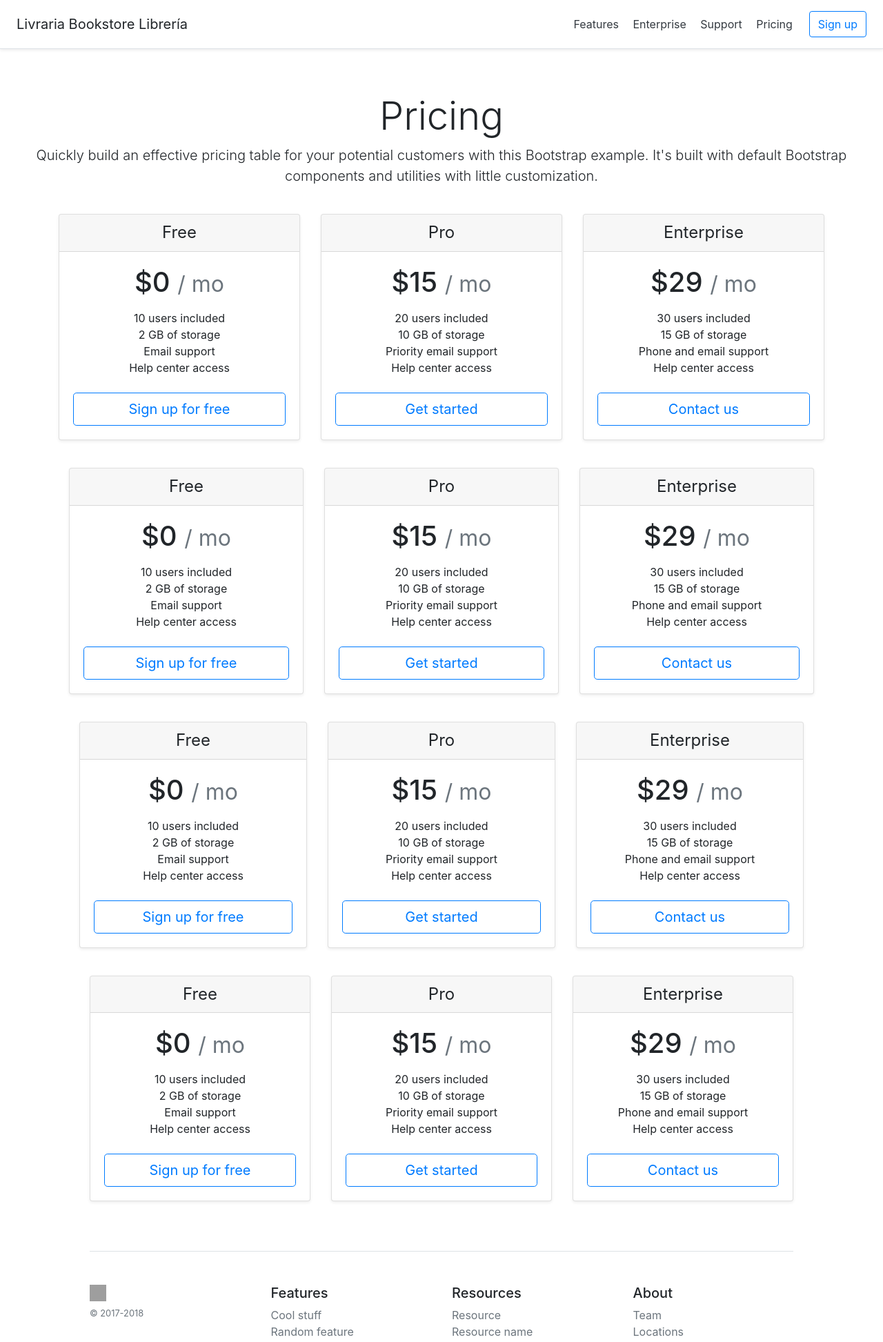
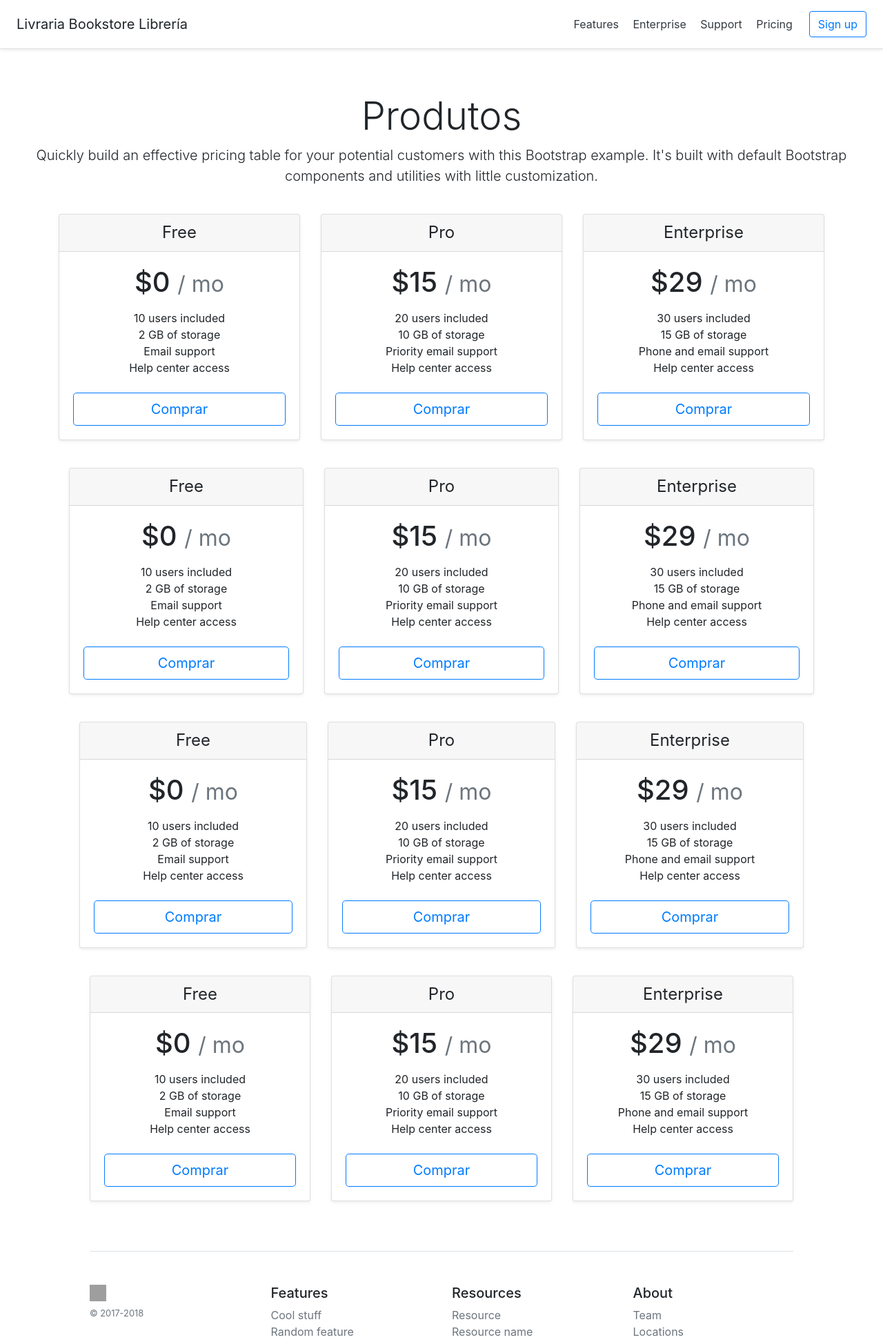
Before and after one commit to MathLyon/TrabalhoWeb, a PHP site: page /Comprar.php in a window 1280 px wide. Shown: the top 1945 px of the page at 69% size. Run offline with PHP 8.4, Linux system fonts and the light colour scheme; some libraries are stand-ins or nearby versions; grey boxes are pictures that could not be loaded.

Commit message:
Fiz Algo...

```diff
--- a/Comprar.php
+++ b/Comprar.php
@@ -30,7 +30,7 @@
     </div>
 
     <div class="pricing-header px-3 py-3 pt-md-5 pb-md-4 mx-auto text-center">
-      <h1 class="display-4">Pricing</h1>
+      <h1 class="display-4">Produtos</h1>
       <p class="lead">Quickly build an effective pricing table for your potential customers with this Bootstrap example. It's built with default Bootstrap components and utilities with little customization.</p>
     </div>
 
@@ -48,7 +48,7 @@
               <li>Email support</li>
               <li>Help center access</li>
             </ul>
-            <button type="button" class="btn btn-lg btn-block btn-outline-primary">Sign up for free</button>
+            <button type="button" class="btn btn-lg btn-block btn-outline-primary">Comprar</button>
           </div>
         </div>
         <div class="card mb-4 shadow-sm">
@@ -63,7 +63,7 @@
               <li>Priority email support</li>
               <li>Help center access</li>
             </ul>
-            <button type="button" class="btn btn-lg btn-block btn-outline-primary">Get started</button>
+            <button type="button" class="btn btn-lg btn-block btn-outline-primary">Comprar</button>
           </div>
         </div>
         <div class="card mb-4 shadow-sm">
@@ -78,7 +78,7 @@
               <li>Phone and email support</li>
               <li>Help center access</li>
             </ul>
-            <button type="button" class="btn btn-lg btn-block btn-outline-primary">Contact us</button>
+            <button type="button" class="btn btn-lg btn-block btn-outline-primary">Comprar</button>
           </div>
         </div>
       </div>
@@ -96,7 +96,7 @@
                 <li>Email support</li>
                 <li>Help center access</li>
               </ul>
-              <button type="button" class="btn btn-lg btn-block btn-outline-primary">Sign up for free</button>
+              <button type="button" class="btn btn-lg btn-block btn-outline-primary">Comprar</button>
             </div>
           </div>
           <div class="card mb-4 shadow-sm">
@@ -111,7 +111,7 @@
                 <li>Priority email support</li>
                 <li>Help center access</li>
               </ul>
-              <button type="button" class="btn btn-lg btn-block btn-outline-primary">Get started</button>
+              <button type="button" class="btn btn-lg btn-block btn-outline-primary">Comprar</button>
             </div>
           </div>
           <div class="card mb-4 shadow-sm">
@@ -126,7 +126,7 @@
                 <li>Phone and email support</li>
                 <li>Help center access</li>
               </ul>
-              <button type="button" class="btn btn-lg btn-block btn-outline-primary">Contact us</button>
+              <button type="button" class="btn btn-lg btn-block btn-outline-primary">Comprar</button>
             </div>
           </div>
         </div>
@@ -144,7 +144,7 @@
                   <li>Email support</li>
                   <li>Help center access</li>
                 </ul>
-                <button type="button" class="btn btn-lg btn-block btn-outline-primary">Sign up for free</button>
+                <button type="button" class="btn btn-lg btn-block btn-outline-primary">Comprar</button>
               </div>
             </div>
             <div class="card mb-4 shadow-sm">
@@ -159,7 +159,7 @@
                   <li>Priority email support</li>
                   <li>Help center access</li>
                 </ul>
-                <button type="button" class="btn btn-lg btn-block btn-outline-primary">Get started</button>
+                <button type="button" class="btn btn-lg btn-block btn-outline-primary">Comprar</button>
               </div>
             </div>
             <div class="card mb-4 shadow-sm">
@@ -174,7 +174,7 @@
                   <li>Phone and email support</li>
                   <li>Help center access</li>
                 </ul>
-                <button type="button" class="btn btn-lg btn-block btn-outline-primary">Contact us</button>
+                <button type="button" class="btn btn-lg btn-block btn-outline-primary">Comprar</button>
               </div>
             </div>
           </div>
@@ -192,7 +192,7 @@
                     <li>Email support</li>
                     <li>Help center access</li>
                   </ul>
-                  <button type="button" class="btn btn-lg btn-block btn-outline-primary">Sign up for free</button>
+                  <button type="button" class="btn btn-lg btn-block btn-outline-primary">Comprar</button>
                 </div>
               </div>
               <div class="card mb-4 shadow-sm">
@@ -207,7 +207,7 @@
                     <li>Priority email support</li>
                     <li>Help center access</li>
                   </ul>
-                  <button type="button" class="btn btn-lg btn-block btn-outline-primary">Get started</button>
+                  <button type="button" class="btn btn-lg btn-block btn-outline-primary">Comprar</button>
                 </div>
               </div>
               <div class="card mb-4 shadow-sm">
@@ -222,7 +222,7 @@
                     <li>Phone and email support</li>
                     <li>Help center access</li>
                   </ul>
-                  <button type="button" class="btn btn-lg btn-block btn-outline-primary">Contact us</button>
+                  <button type="button" class="btn btn-lg btn-block btn-outline-primary">Comprar</button>
                 </div>
               </div>
             </div>
--- a/Index.php
+++ b/Index.php
@@ -33,6 +33,9 @@
       <h1 class="display-4">Pricing</h1>
       <p class="lead">Quickly build an effective pricing table for your potential customers with this Bootstrap example. It's built with default Bootstrap components and utilities with little customization.</p>
     </div>
+
+    <div class="pricing-header px-3 py-3 pt-md-5 pb-md-4 mx-auto text-center">
+        <button type="button" class="btn btn-outline-primary">Comprar</button>
 
       <footer class="pt-4 my-md-5 pt-md-5 border-top">
         <div class="row">
```
